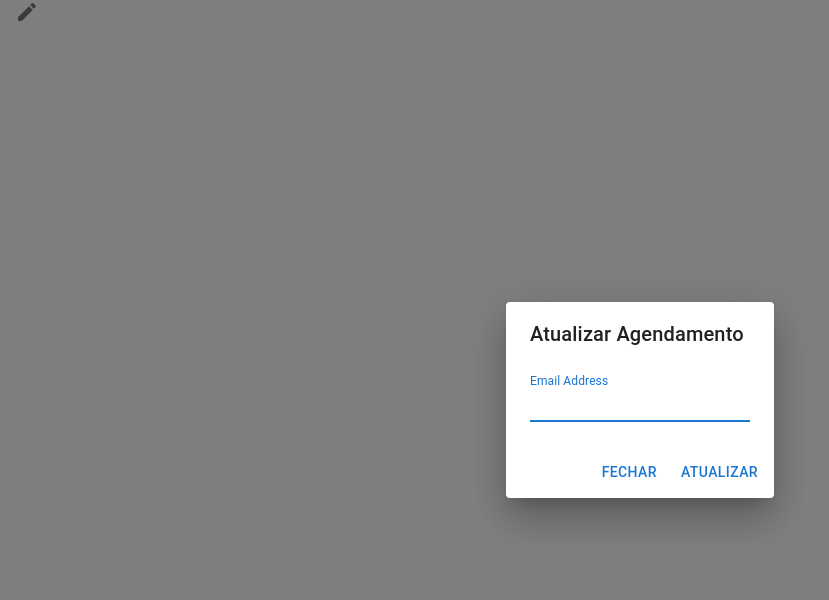
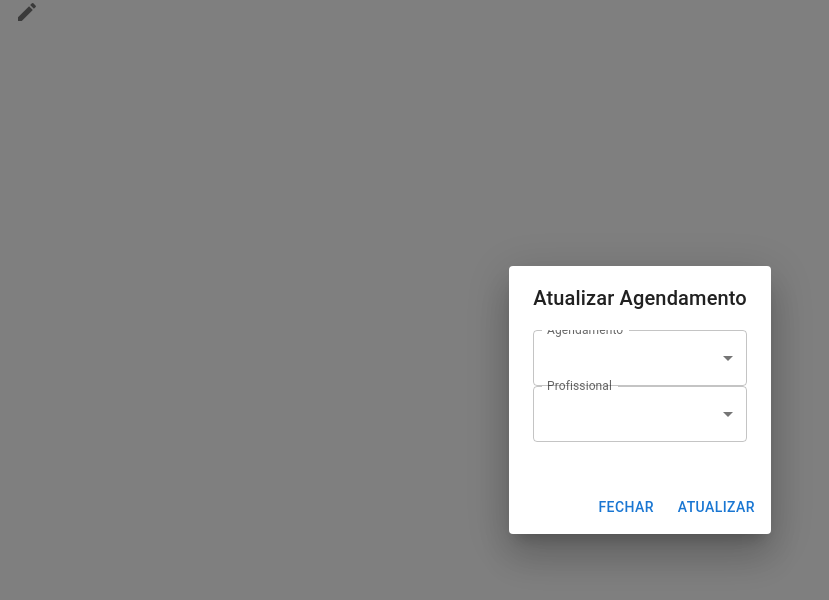
Before and after one commit to brayansi/2021-MBA-FULLSTACK-3, a Next.js app: page /components/modal/form in a window 1280 px wide. Both pictures are taken after a click on the button "delete". Shown: the top 600 px of the page, without its empty margins (0-829 px from the left). Built offline with nearby package versions, Linux system fonts and the light colour scheme.

Commit message:
atualizando a versão do material-ui

```diff
--- a/pages/components/Appbar/AppBarCompoent.tsx
+++ b/pages/components/Appbar/AppBarCompoent.tsx
@@ -3,7 +3,7 @@ import {
   AppBar,
   Grid,
   Toolbar,
-} from "@material-ui/core";
+} from "@mui/material";
 import Image from "next/image";
 
 export default function AppBarComponent() {
--- a/pages/components/list/list.tsx
+++ b/pages/components/list/list.tsx
@@ -2,12 +2,11 @@ import * as React from "react";
 
 import {
   Divider,
-  IconButton,
   List,
   ListItem,
   ListItemText,
   Typography,
-} from "@material-ui/core";
+} from "@mui/material";
 
 import FormDialog from "../modal/form"
 import RemoveDialog from "../modal/remove"
--- a/pages/components/modal/form.tsx
+++ b/pages/components/modal/form.tsx
@@ -1,19 +1,28 @@
-import * as React from 'react';
+import * as React from "react";
 
-import Button from '@material-ui/core/Button';
-import TextField from '@material-ui/core/TextField';
-import Dialog from '@material-ui/core/Dialog';
-import DialogActions from '@material-ui/core/DialogActions';
-import DialogContent from '@material-ui/core/DialogContent';
-import DialogTitle from '@material-ui/core/DialogTitle';
-import EditIcon from "@material-ui/icons/Edit";
+import Button from "@mui/material/Button";
+import Dialog from "@mui/material/Dialog";
+import DialogActions from "@mui/material/DialogActions";
+import DialogContent from "@mui/material/DialogContent";
+import DialogTitle from "@mui/material/DialogTitle";
+import EditIcon from "@mui/icons-material/Edit";
 
-import { IconButton } from '@material-ui/core';
-
+import {
+  FormControl,
+  IconButton,
+  InputLabel,
+  MenuItem,
+  Select,
+} from "@mui/material";
 
 export default function FormDialog(props: any) {
+
   const { type, data } = props;
   const [open, setOpen] = React.useState(false);
+  const [agendamento, setAgendamento] = React.useState(false);
+  const [profissional, setProfficional] = React.useState(false);
+  const [selectedDate, handleDateChange] = React.useState(new Date());
+
 
   const handleClickOpen = () => {
     setOpen(true);
@@ -23,36 +32,77 @@ export default function FormDialog(props: any) {
     setOpen(false);
   };
 
+  const onChangeAgendamento = (event: any) => {
+    setAgendamento(event.target.value);
+  };
+
+  const onChangeProfissional = (event: any) => {
+    setProfficional(event.target.value);
+  };
+
   const create = () => {
-    if(type === 'create') {
-      console.log('cadastrar');
+    if (type === "create") {
+      console.log("cadastrar");
     } else {
-      console.log('atualizar')
+      console.log("atualizar");
     }
     handleClose();
-  }
+  };
 
   return (
     <div>
-      <IconButton edge="end" aria-label="delete" sx={{ padding: '0px 15px' }}  onClick={handleClickOpen}>
+      <IconButton
+        edge="end"
+        aria-label="delete"
+        sx={{ padding: "0px 15px" }}
+        onClick={handleClickOpen}
+      >
         <EditIcon />
       </IconButton>
-      <Dialog open={open} onClose={handleClose}>
-        <DialogTitle>{ type === 'create' ? 'Cadastrar Agendamento' : 'Atualizar Agendamento'}</DialogTitle>
+      <Dialog open={open} onClose={handleClose} sx={{ width: "100%" }}>
+        <DialogTitle>
+          {type === "create"
+            ? "Cadastrar Agendamento"
+            : "Atualizar Agendamento"}
+        </DialogTitle>
         <DialogContent>
-          <TextField
-            autoFocus
-            margin="dense"
-            id="name"
-            label="Email Address"
-            type="email"
-            fullWidth
-            variant="standard"
-          />
+          <FormControl fullWidth>
+            <InputLabel id="agendamento">Agendamento</InputLabel>
+            <Select
+              labelId="agendamento"
+              id="agendamento"
+              value={agendamento}
+              label="Agendamento"
+              onChange={onChangeAgendamento}
+            >
+              <MenuItem value={1}>Fisioterapia 1</MenuItem>
+              <MenuItem value={2}>Fisioterapia 2</MenuItem>
+              <MenuItem value={3}>Fisioterapia 3</MenuItem>
+            </Select>
+          </FormControl>
+          <FormControl fullWidth>
+            <InputLabel id="profissional">Profissional</InputLabel>
+            <Select
+              labelId="profissional"
+              id="profissional"
+              value={profissional}
+              label="Profissional"
+              onChange={onChangeProfissional}
+            >
+              <MenuItem value={1}>Profissional 1</MenuItem>
+              <MenuItem value={2}>Profissional 2</MenuItem>
+              <MenuItem value={3}>Profissional 3</MenuItem>
+            </Select>
+          </FormControl>
+          <FormControl fullWidth>
+
+          </FormControl>
         </DialogContent>
         <DialogActions>
           <Button onClick={handleClose}>Fechar</Button>
-          <Button onClick={create}>{ type === 'create' ? 'Cadastrar' : 'Atualizar'}</Button>
+          <Button onClick={create}>
+            {type === "create" ? "Cadastrar" : "Atualizar"}
+          </Button>
         </DialogActions>
       </Dialog>
     </div>
```
Also changed, not shown: package.json (+5 -3 lines), pages/components/bottomNavigation/bottomNavigation.tsx (+5 -5 lines), pages/components/modal/info.tsx (+7 -8 lines), pages/components/modal/remove.tsx (+8 -8 lines), 1 other file (tests, documents, lock files or other folders).
